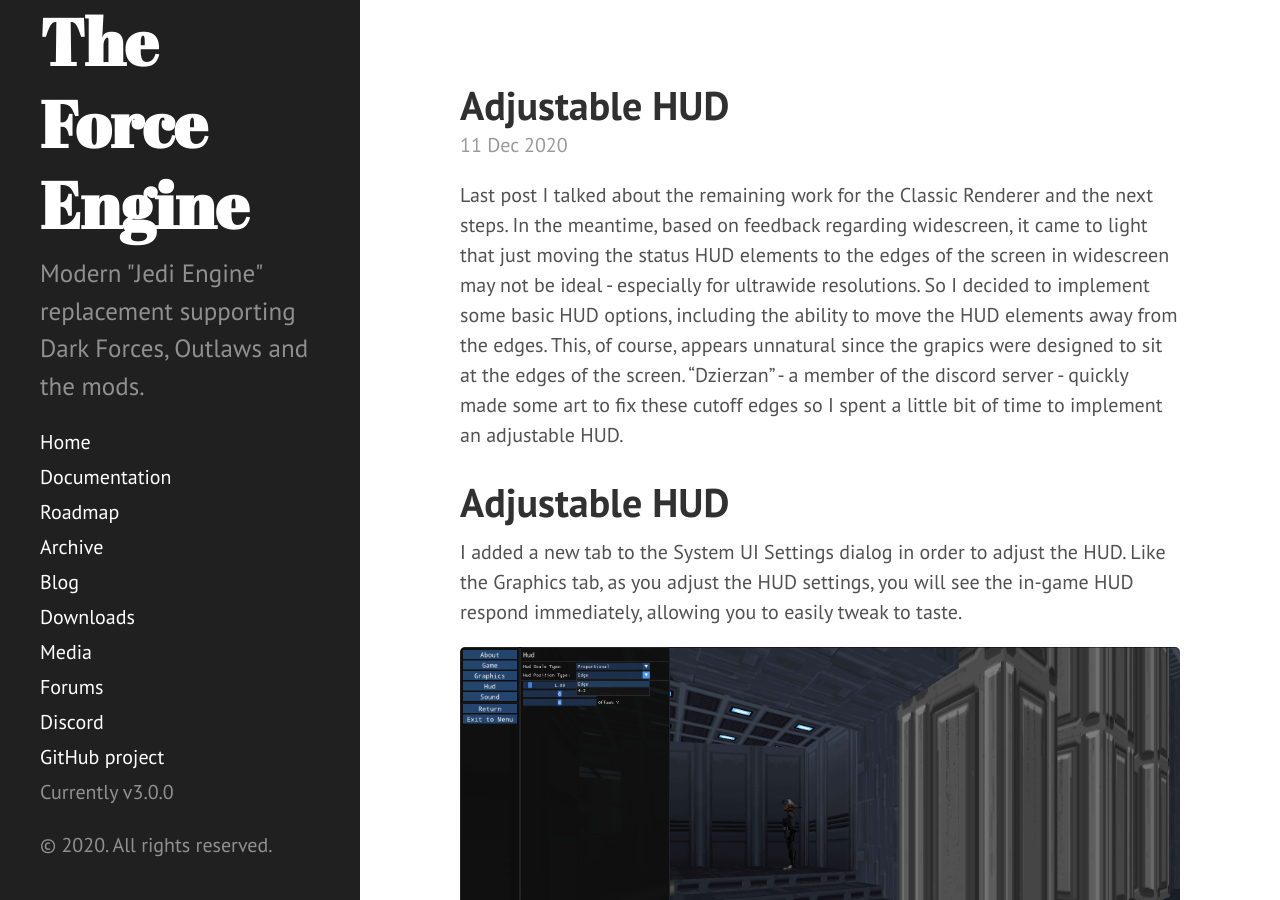
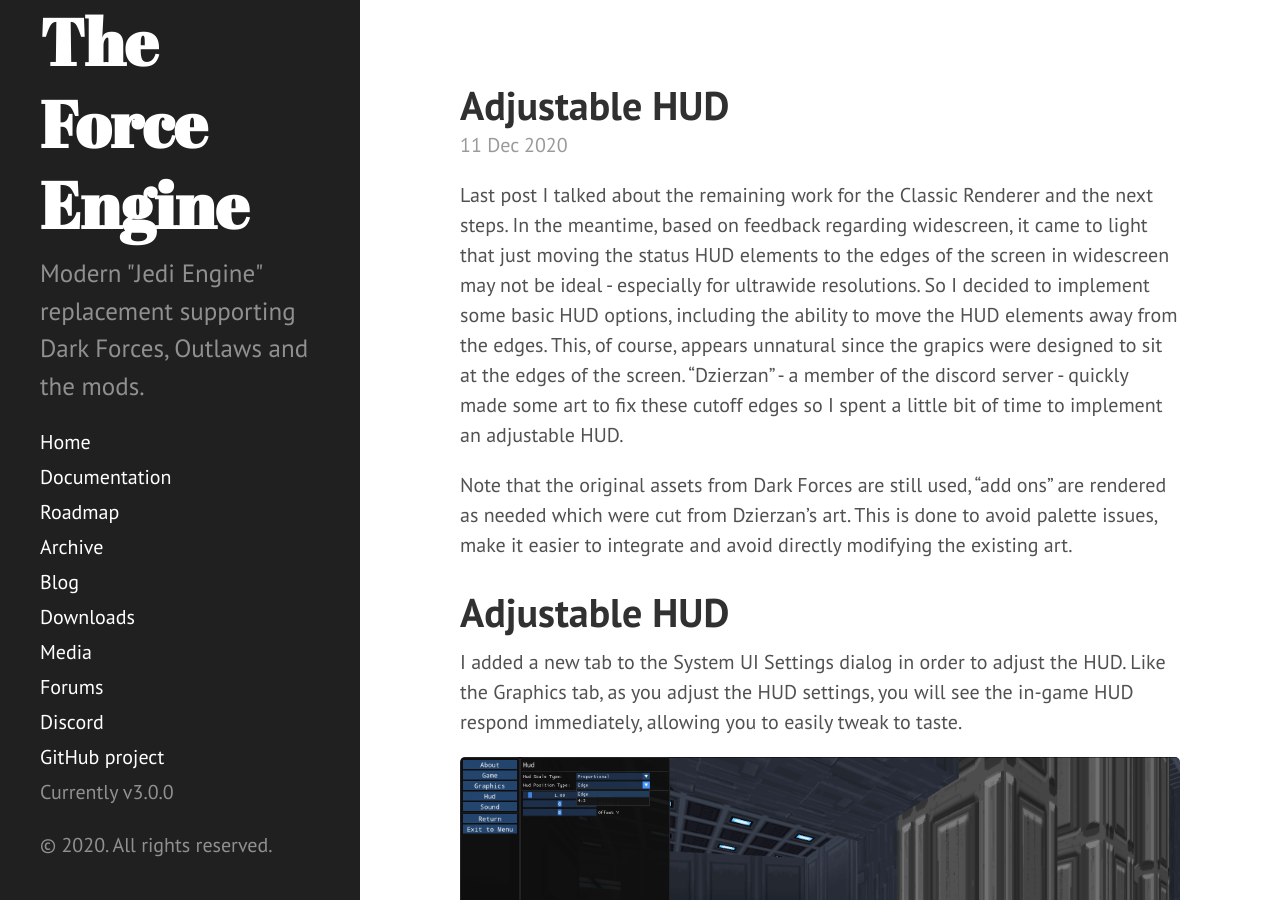
Before and after one commit to TheForceEngine/TheForceEngine.github.io, a Jekyll site: the page built from _posts/2020-12-11-TFE-Adjustable-HUD.md, in a window 1280 px wide and 900 px high. Built offline with Jekyll 4.4.1, drawn with Linux system fonts in a browser that asks for light colours.

Commit message:
Update 2020-12-11-TFE-Adjustable-HUD.md

```diff
--- a/_posts/2020-12-11-TFE-Adjustable-HUD.md
+++ b/_posts/2020-12-11-TFE-Adjustable-HUD.md
@@ -4,6 +4,8 @@
 ---
 
 Last post I talked about the remaining work for the Classic Renderer and the next steps. In the meantime, based on feedback regarding widescreen, it came to light that just moving the status HUD elements to the edges of the screen in widescreen may not be ideal - especially for ultrawide resolutions. So I decided to implement some basic HUD options, including the ability to move the HUD elements away from the edges. This, of course, appears unnatural since the grapics were designed to sit at the edges of the screen. "Dzierzan" - a member of the discord server - quickly made some art to fix these cutoff edges so I spent a little bit of time to implement an adjustable HUD.
+
+Note that the original assets from Dark Forces are still used, "add ons" are rendered as needed which were cut from Dzierzan's art. This is done to avoid palette issues, make it easier to integrate and avoid directly modifying the existing art.
 
 # Adjustable HUD
 I added a new tab to the System UI Settings dialog in order to adjust the HUD. Like the Graphics tab, as you adjust the HUD settings, you will see the in-game HUD respond immediately, allowing you to easily tweak to taste.
```
